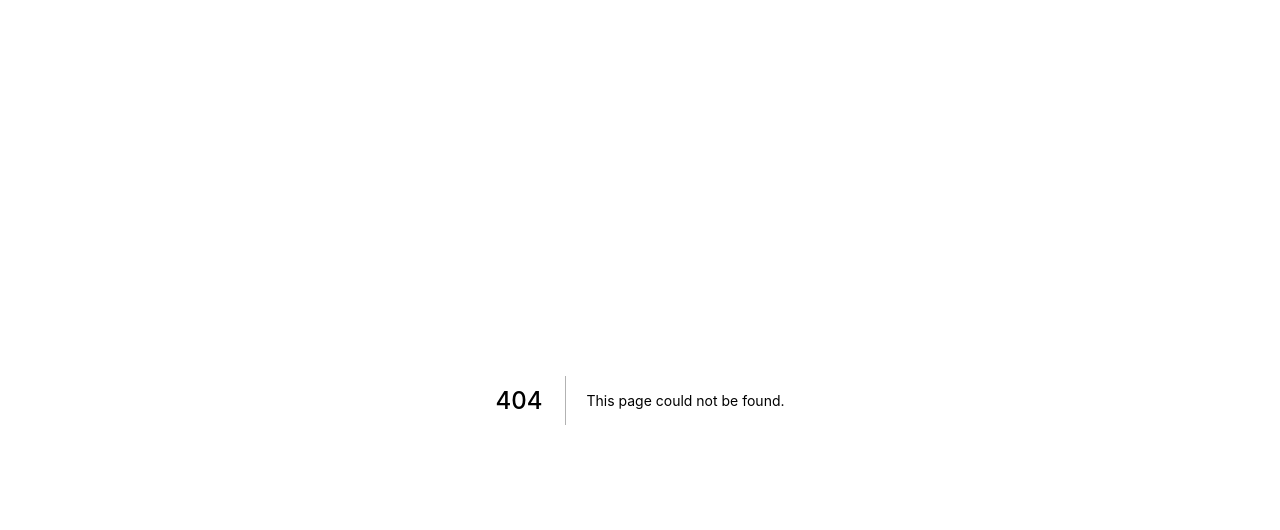
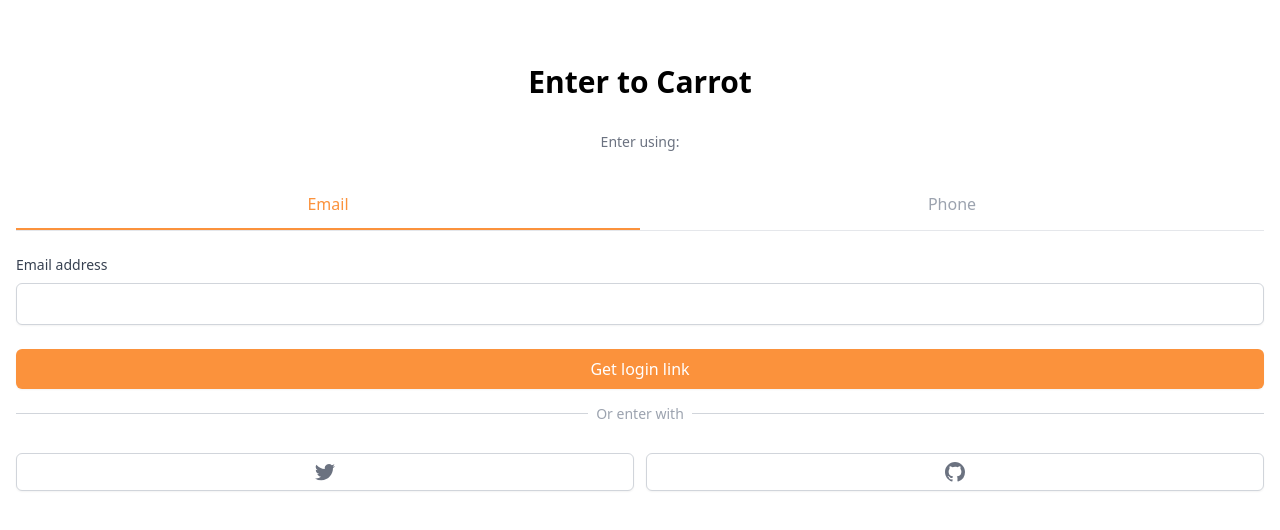
Before and after one commit to leye195/carrot-market-clone, a Next.js app: page /enter in a window 1280 px wide. Before the commit this address had no page. Shown: the top 530 px of the page. Built offline with nearby package versions, Linux system fonts and the light colour scheme.

Commit message:
feat: add enter page

```diff
--- /dev/null
+++ b/pages/enter.tsx
@@ -0,0 +1,123 @@
+import { NextPage } from "next";
+import { useState } from "react";
+
+const Enter: NextPage = () => {
+  const [method, setMethod] = useState<"email" | "phone">("email");
+  const onEmailClick = () => setMethod("email");
+  const onPhoneClick = () => setMethod("phone");
+
+  return (
+    <div className="mt-16 px-4">
+      <h3 className=" text-3xl text-center font-bold">Enter to Carrot</h3>
+      <div className="mt-8">
+        <div className="flex flex-col items-center">
+          <h5 className="text-sm text-gray-500 font-medium">Enter using:</h5>
+          <div className="grid grid-cols-2 mt-10 border-b w-full">
+            <button
+              className={`pb-3 font-medium border-b-2 transition-all ${
+                method === "email"
+                  ? "text-orange-400   border-orange-400"
+                  : "border-transparent text-gray-300"
+              } `}
+              onClick={onEmailClick}
+            >
+              Email
+            </button>
+            <button
+              className={`pb-3 font-medium border-b-2 transition-all ${
+                method === "phone"
+                  ? "text-orange-400  border-orange-400"
+                  : "border-transparent text-gray-400"
+              } `}
+              onClick={onPhoneClick}
+            >
+              Phone
+            </button>
+          </div>
+        </div>
+        <form className="flex flex-col mt-6">
+          <label className="text-sm text-gray-700">
+            {method === "email" ? "Email address" : null}
+            {method === "phone" ? "Phone number" : null}
+          </label>
+          <div className="mt-2">
+            {method === "email" ? (
+              <input
+                className="w-full appearance-none px-3 py-2 border-gray-300 rounded-md  placeholder-gray-400 shadow-sm
+                focus:outline-none focus:ring-orange-400 focus:border-orange-400"
+                type="email"
+                required
+              />
+            ) : null}
+            {method === "phone" ? (
+              <div className="flex rounded-md shadow-md">
+                <span className="flex items-center justify-center px-3 rounded-l-md border border-r-0 border-gray-300 bg-gray-50 text-gray-500 select-none text-sm">
+                  +82
+                </span>
+                <input
+                  className="w-full appearance-none px-3 py-2 border-gray-300 rounded-r-md   placeholder-gray-400 shadow-sm
+                  focus:outline-none focus:ring-orange-400 focus:border-orange-400"
+                  type="number"
+                  required
+                />
+              </div>
+            ) : null}
+          </div>
+          <button
+            type="button"
+            className="bg-orange-400 text-white hover:bg-orange-600 px-4 py-2 border-transparent rounded-md mt-6 shadow-sm font-medium
+            focus:ring-offset-2 focus:ring-orange-400 focus:outline-none
+          "
+          >
+            {method === "email" ? "Get login link" : null}
+            {method === "phone" ? "Get one-time password" : null}
+          </button>
+        </form>
+        <div className="mt-6">
+          <div className="relative">
+            <div className="absolute w-full border-t border-gray-300" />
+            <div className="relative -top-3 text-center">
+              <span className="bg-white px-2 text-sm text-gray-400">
+                Or enter with
+              </span>
+            </div>
+          </div>
+          <div className="grid grid-cols-2 gap-3 mt-4">
+            <button
+              className="flex justify-center items-center py-2 px-3 border border-gray-300 rounded-md shadow-sm bg-white font-medium text-gray-500
+            hover:text-blue-400 hover:bg-gray-50 transition-all duration-500"
+            >
+              <svg
+                className="w-5 h-5"
+                aria-hidden="true"
+                fill="currentColor"
+                viewBox="0 0 20 20"
+              >
+                <path d="M6.29 18.251c7.547 0 11.675-6.253 11.675-11.675 0-.178 0-.355-.012-.53A8.348 8.348 0 0020 3.92a8.19 8.19 0 01-2.357.646 4.118 4.118 0 001.804-2.27 8.224 8.224 0 01-2.605.996 4.107 4.107 0 00-6.993 3.743 11.65 11.65 0 01-8.457-4.287 4.106 4.106 0 001.27 5.477A4.073 4.073 0 01.8 7.713v.052a4.105 4.105 0 003.292 4.022 4.095 4.095 0 01-1.853.07 4.108 4.108 0 003.834 2.85A8.233 8.233 0 010 16.407a11.616 11.616 0 006.29 1.84" />
+              </svg>
+            </button>
+            <button
+              className="flex justify-center items-center py-2 px-3 border border-gray-300 rounded-md shadow-sm bg-white font-medium text-gray-500
+            hover:text-black hover:bg-gray-50 transition-all duration-500"
+            >
+              <svg
+                className="w-5 h-5"
+                aria-hidden="true"
+                fill="currentColor"
+                viewBox="0 0 20 20"
+              >
+                <path
+                  fillRule="evenodd"
+                  d="M10 0C4.477 0 0 4.484 0 10.017c0 4.425 2.865 8.18 6.839 9.504.5.092.682-.217.682-.483 0-.237-.008-.868-.013-1.703-2.782.605-3.369-1.343-3.369-1.343-.454-1.158-1.11-1.466-1.11-1.466-.908-.62.069-.608.069-.608 1.003.07 1.531 1.032 1.531 1.032.892 1.53 2.341 1.088 2.91.832.092-.647.35-1.088.636-1.338-2.22-.253-4.555-1.113-4.555-4.951 0-1.093.39-1.988 1.029-2.688-.103-.253-.446-1.272.098-2.65 0 0 .84-.27 2.75 1.026A9.564 9.564 0 0110 4.844c.85.004 1.705.115 2.504.337 1.909-1.296 2.747-1.027 2.747-1.027.546 1.379.203 2.398.1 2.651.64.7 1.028 1.595 1.028 2.688 0 3.848-2.339 4.695-4.566 4.942.359.31.678.921.678 1.856 0 1.338-.012 2.419-.012 2.747 0 .268.18.58.688.482A10.019 10.019 0 0020 10.017C20 4.484 15.522 0 10 0z"
+                  clipRule="evenodd"
+                />
+              </svg>
+            </button>
+          </div>
+        </div>
+      </div>
+    </div>
+  );
+};
+
+export default Enter;
```
